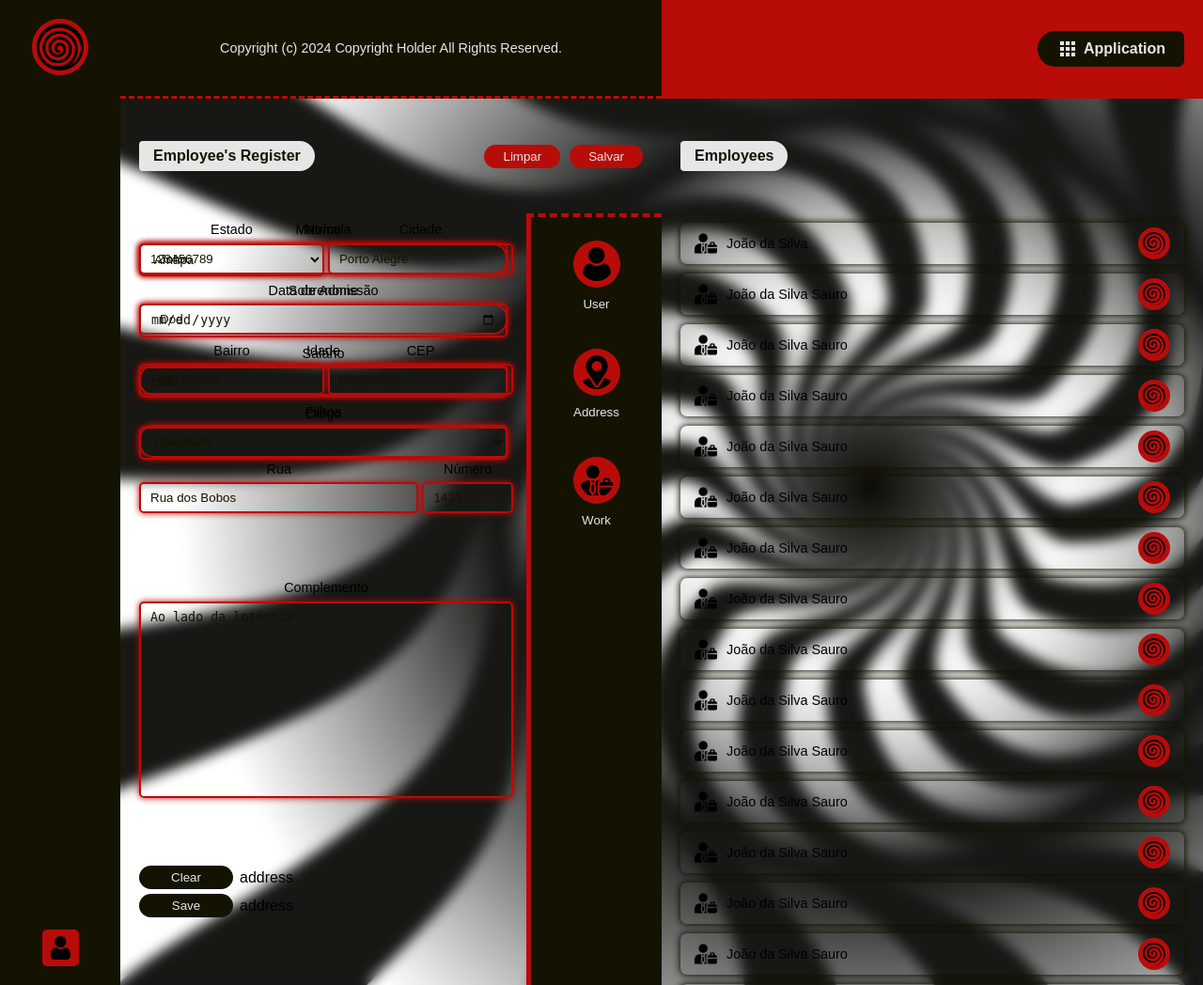
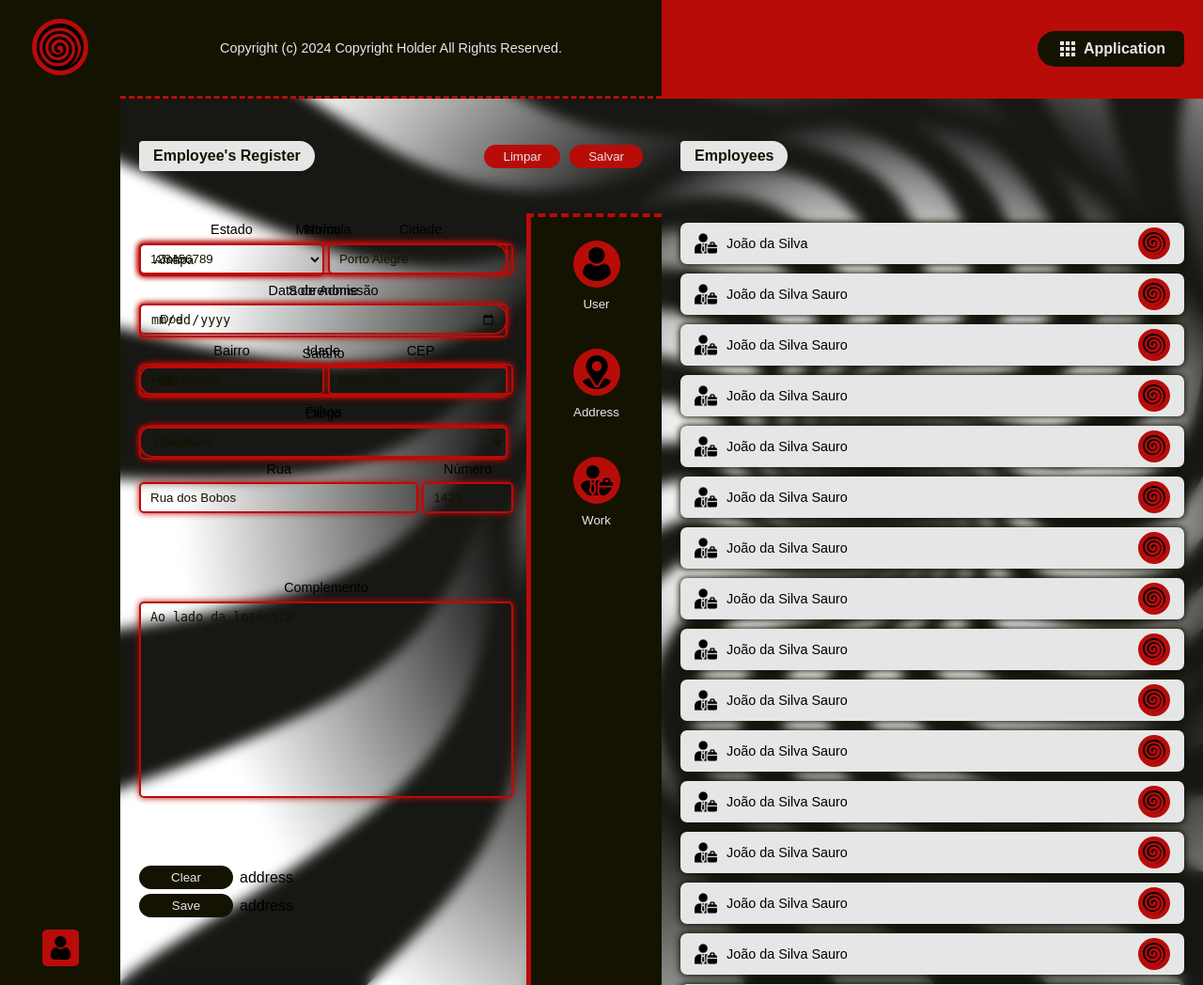
Before and after one commit to cassianocastro/webtask.com, a PHP site: page / in a window 1280 px wide. Shown: the whole page at 94% size. Run offline with PHP 8.4, Linux system fonts and the light colour scheme; lists and menus that the app fills with data are empty.

Commit message:
Defined background color to card component

```diff
--- a/public/templates/home/.components/list/.components/card/index.css
+++ b/public/templates/home/.components/list/.components/card/index.css
@@ -2,6 +2,7 @@
 
 .item
 {
+    background: var(--fg_primary);
     box-shadow: 0 0 7px 1px var(--bg_secondary);
     border-radius: 7px;
 
```
